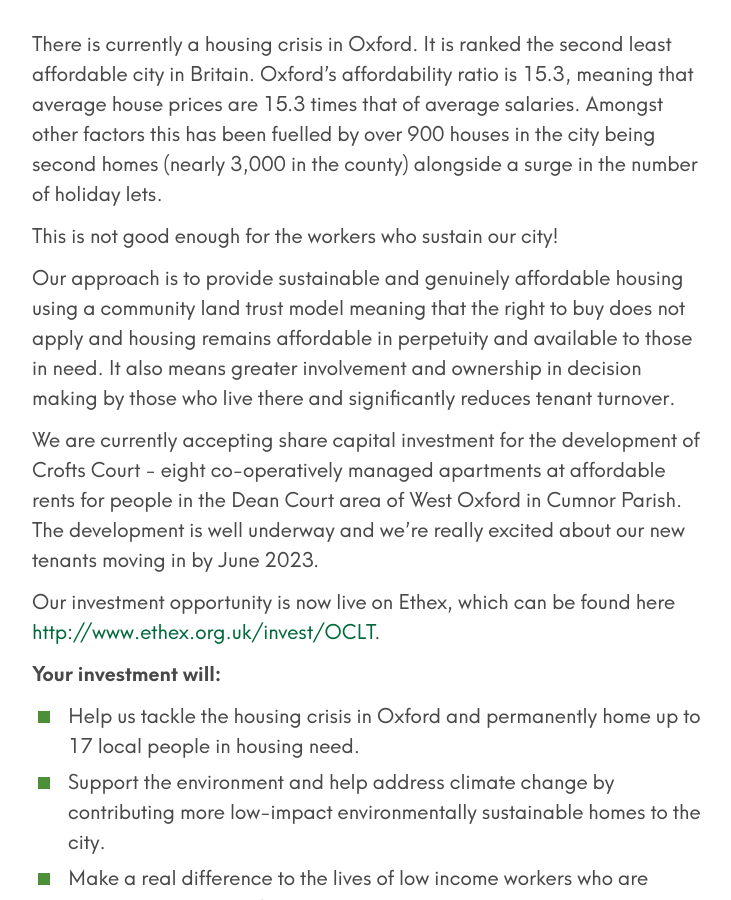
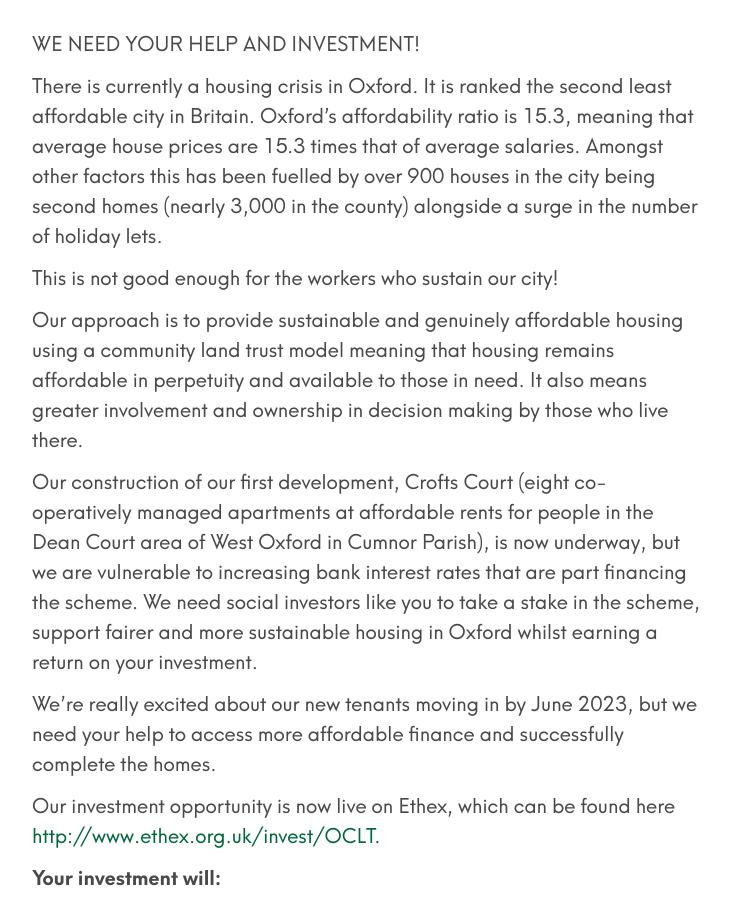
Before and after one commit to johnpuddephatt/oclt, a Jekyll site: the page built from _pages/crofts-court.md, in a window 1280 px wide and 900 px high, scrolled down 653 px. Shown: the whole window, without its empty margins (272-1003 px from the left). Built offline with Jekyll 4.4.1, drawn with Linux system fonts in a browser that asks for light colours; some of the changed text lies outside the part shown.

Commit message:
Update from Forestry.io Oxfordshire CLT updated _pages/crofts-court.md

```diff
--- a/_pages/crofts-court.md
+++ b/_pages/crofts-court.md
@@ -6,22 +6,26 @@
 ---
 **Our Share Offer launched on 2 November 2022.**
 
+WE NEED YOUR HELP AND INVESTMENT!
+
 There is currently a housing crisis in Oxford. It is ranked the second least affordable city in Britain. Oxford's affordability ratio is 15.3, meaning that average house prices are 15.3 times that of average salaries. Amongst other factors this has been fuelled by over 900 houses in the city being second homes (nearly 3,000 in the county) alongside a surge in the number of holiday lets.
 
 This is not good enough for the workers who sustain our city!
 
-Our approach is to provide sustainable and genuinely affordable housing using a community land trust model meaning that the right to buy does not apply and housing remains affordable in perpetuity and available to those in need. It also means greater involvement and ownership in decision making by those who live there and significantly reduces tenant turnover.
+Our approach is to provide sustainable and genuinely affordable housing using a community land trust model meaning that housing remains affordable in perpetuity and available to those in need. It also means greater involvement and ownership in decision making by those who live there.
 
-We are currently accepting share capital investment for the development of Crofts Court - eight co-operatively managed apartments at affordable rents for people in the Dean Court area of West Oxford in Cumnor Parish. The development is well underway and we're really excited about our new tenants moving in by June 2023.
+Our construction of our first development, Crofts Court (eight co-operatively managed apartments at affordable rents for people in the Dean Court area of West Oxford in Cumnor Parish), is now underway, but we are vulnerable to increasing bank interest rates that are part financing the scheme. We need social investors like you to take a stake in the scheme, support fairer and more sustainable housing in Oxford whilst earning a return on your investment.
+
+We're really excited about our new tenants moving in by June 2023, but we need your help to access more affordable finance and successfully complete the homes.
 
 Our investment opportunity is now live on Ethex, which can be found here [http://www.ethex.org.uk/invest/OCLT](http://www.ethex.org.uk/invest/OCLT "http://www.ethex.org.uk/invest/OCLT").
 
 **Your investment will:**
 
-1. Help us tackle the housing crisis in Oxford and permanently home up to 17 local people in housing need.
-2. Support the environment and help address climate change by contributing more low-impact environmentally sustainable homes to the city.
-3. Make a real difference to the lives of low income workers who are currently priced out of the city and endure long commutes.
-4. Earn a potential annual return of up to 3%.
+1. Help take action against the cost of living and housing crises by creating permanently affordable rental homes around Oxford, where rents are increasingly unaffordable.
+2. Tackle climate change by promoting sustainable living through a housing community that is committed to energy-efficient practices.
+3. Support the community-led housing model that can be replicated around the UK as a viable alternative approach to affordable housing.
+4. Earn a potential return. Investments in the share offer target an annual return of 3%
 
 **You can also view the relevant documents on the links below:**
 
```
